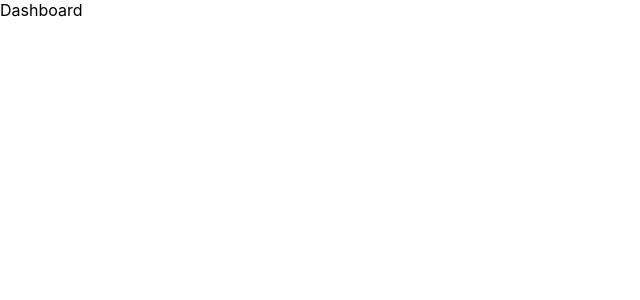
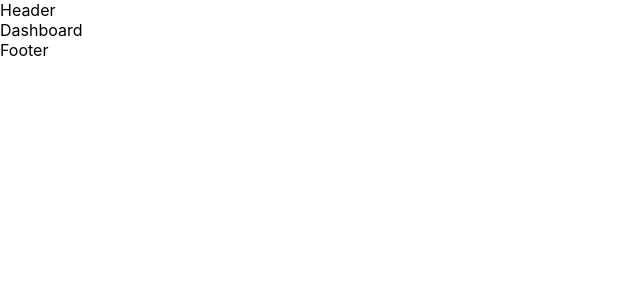
Before and after one commit to GillesQuodbach/SportSee, a React (Create React App) app: page / in a window 1280 px wide. Shown: the top 300 px of the page, without its empty margins (0-640 px from the left). Built offline with nearby package versions, Linux system fonts and the light colour scheme.

Commit message:
Mise en place projet

```diff
--- /dev/null
+++ b/src/App.js
@@ -0,0 +1,14 @@
+import React from "react";
+import Header from "./Components/Header/Header";
+import Dashboard from "./Views/Dashboard/Dashboard";
+import Footer from "./Components/Footer/Footer";
+
+export default function App() {
+  return (
+    <>
+      <Header />
+      <Dashboard />
+      <Footer />
+    </>
+  );
+}
--- /dev/null
+++ b/src/Components/Footer/Footer.js
@@ -0,0 +1,6 @@
+import React from "react";
+import "./Footer.css";
+
+export default function Footer() {
+  return <div>Footer</div>;
+}
--- a/src/index.js
+++ b/src/index.js
@@ -5,15 +5,18 @@ import {BrowserRouter, Routes, Route, } from 'react-router-dom'
 import Error404 from "./Views/Error404/Error404"
 import SelectUser from "./Views/SelectUser/SelectUser"
 import Dashboard from './Views/Dashboard/Dashboard';
+import App from './App';
 
 
 const root = ReactDOM.createRoot(document.getElementById('root'));
 root.render(
     <BrowserRouter>
     <Routes>
+    <Route path="/" element={<App/>}>
         <Route path="/" element={<Dashboard/>}/>
         <Route path="*" element={<Error404/>}/>
         <Route path="/selectuser/:id" element={<SelectUser/>}/>
+        </Route>
     </Routes>
     </BrowserRouter>
 );
```
Also changed, not shown: src/Components/Footer/Footer.css (added).
